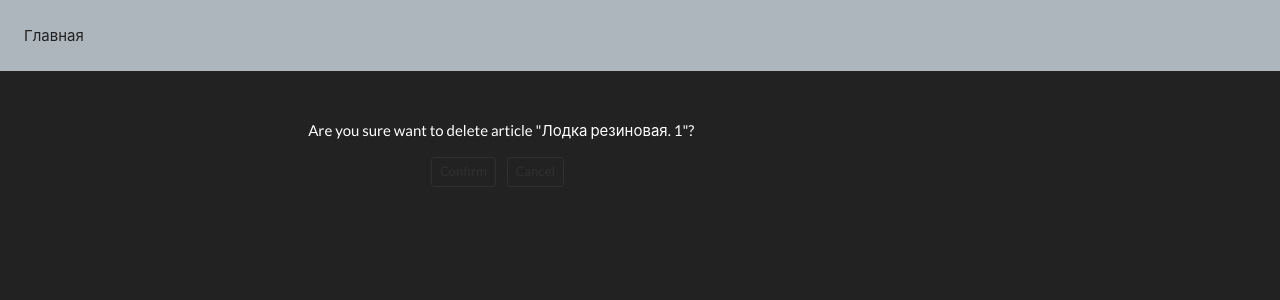
After one commit to jomagsm/lab_exam, a Django app: page /product_delete/1 in a window 1280 px wide. The commit adds this page. Shown: the top 300 px of the page. Run offline with Django 3.2, Linux system fonts and the light colour scheme; data comes from the database, SQL or seed files in the repository; some libraries are stand-ins or nearby versions.

Commit message:
Закончил удаление с подверждением

```diff
--- a/source/main/urls.py
+++ b/source/main/urls.py
@@ -16,12 +16,13 @@ Including another URLconf
 from django.contrib import admin
 from django.urls import path
 
-from webapp.views import index_view, view_product, product_create_view, product_update_view
+from webapp.views import index_view, view_product, product_create_view, product_update_view, product_delete_view
 
 urlpatterns = [
     path('admin/', admin.site.urls),
     path('', index_view, name='index'),
     path('view/<int:pk>/', view_product, name='view'),
     path('product_create/', product_create_view, name='product_create'),
-    path('product_update/<int:pk>',product_update_view, name='product_update')
+    path('product_update/<int:pk>',product_update_view, name='product_update'),
+    path('product_delete/<int:pk>', product_delete_view, name='product_delete')
 ]
--- /dev/null
+++ b/source/webapp/templates/product_delete.html
@@ -0,0 +1,14 @@
+{% extends "base.html" %}
+{% block title %}Delete Article{% endblock %}
+{% block content %}
+    <div class="col-9">
+    <p class="text-center mt-5">Are you sure want to delete article "{{ product}}"?</p>
+    <form method="POST" action="{% url "product_delete" product.pk %}" class="text-center">
+        {% csrf_token %}
+        <p><input class=" btn btn-outline-dark btn-sm mb-1 mr-2" type="submit" value="Confirm">
+        <a class=" btn btn-outline-dark btn-sm mb-1 mr-2" href=" {% url 'view' product.pk %}" role="button">Cancel
+        </a></p>
+{#            <p><a href="{% url "find" article.pk %}">Cancel</a></p>#}
+    </form>
+    </div>
+{% endblock %}
--- a/source/webapp/views.py
+++ b/source/webapp/views.py
@@ -79,3 +79,12 @@ def product_update_view(request, pk):
             })
     else:
         return HttpResponseNotAllowed(permitted_methods=['GET', 'POST'])
+
+
+def product_delete_view(request, pk):
+    product = get_object_or_404(Product, pk=pk)
+    if request.method == 'GET':
+        return render(request, 'product_delete.html', context={'product': product})
+    elif request.method == 'POST':
+        product.delete()
+        return redirect('index')
```
Also changed, not shown: source/webapp/templates/index.html (+8 -0 lines).
